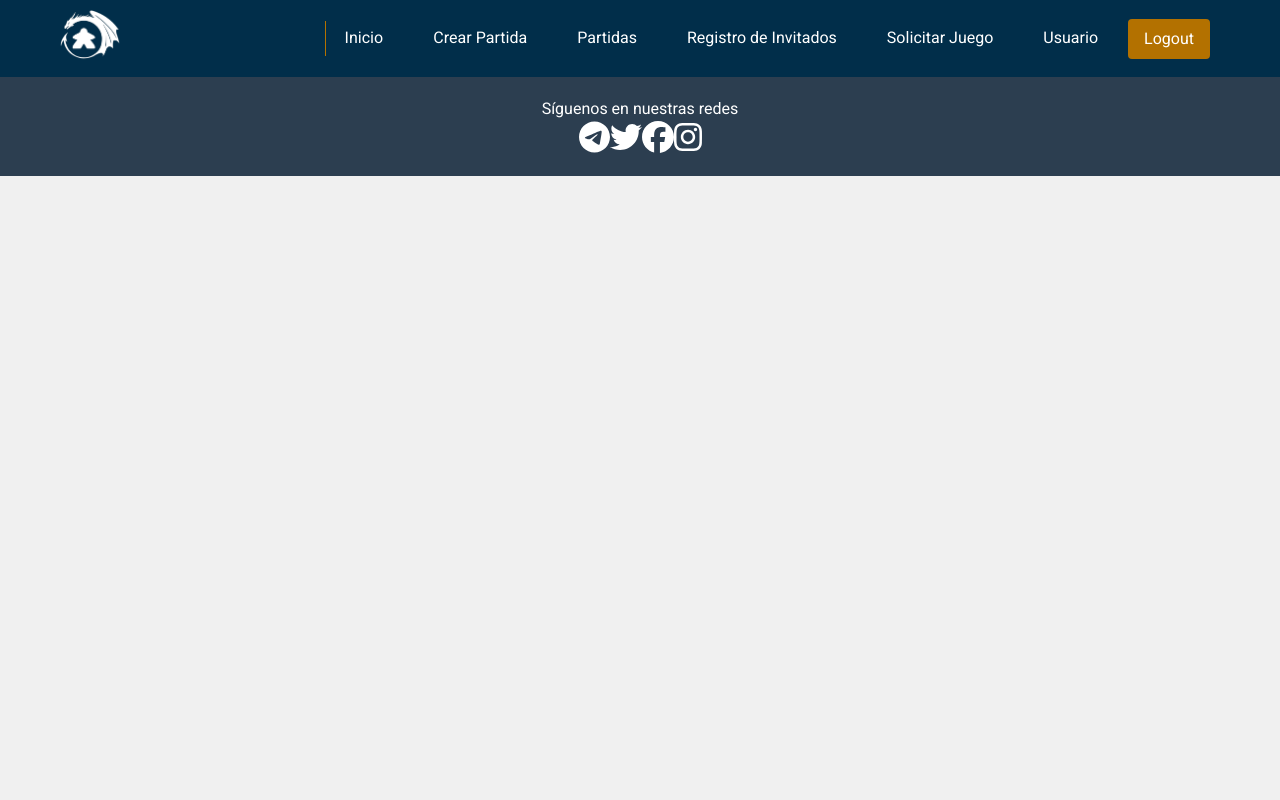
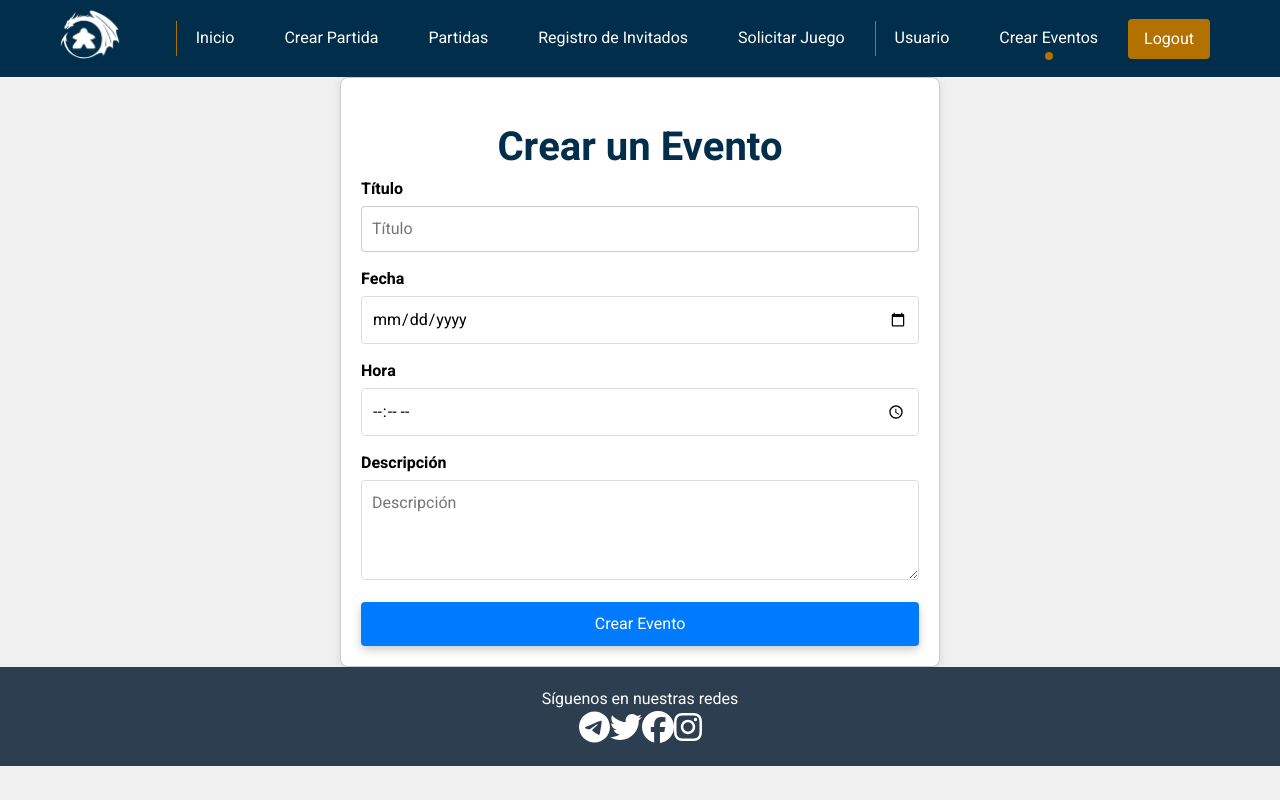
Before and after one commit to LuciaRol/web_aso, a React (Create React App) app: page /creareventos in a window 1280 px wide. Built offline with nearby package versions, Linux system fonts and the light colour scheme; no server answers; the database is empty; sample sign-in values are in the browser's storage.

Commit message:
componente crear eventos operativo

```diff
--- a/src/App.js
+++ b/src/App.js
@@ -16,6 +16,8 @@ import Usuario from './pages/Usuario';
 import CrearUsuario from './pages/CrearUsuario';
 import AdminUsuarios from './pages/AdminUsuarios';
 import WhoWeAre from './pages/WhoWeAre';
+import CrearEventos from './pages/CrearEventos';
+
 
 const App = () => {
   return (
@@ -33,6 +35,7 @@ const App = () => {
         <Route path="/adminusuarios" element={<ProtectedRoute element={<AdminUsuarios />} />} />
         <Route path="/ListaUsuarios" element={<ProtectedRoute element={<ListaUsuarios />} />} />
         <Route path="/RegistroInvitados" element={<ProtectedRoute element={<RegistroInvitados />} />} />
+        <Route path="/creareventos" element={<ProtectedRoute element={<CrearEventos />} />} />
         <Route path="/Ludoteca" element={<Ludoteca />} />
         <Route path="/login" element={<Home />} />
       </Routes>
--- a/src/components/Header.js
+++ b/src/components/Header.js
@@ -1,6 +1,6 @@
 import React, { useEffect, useState } from 'react';
 import { useAuthState } from 'react-firebase-hooks/auth';
-import { Link, useNavigate, useLocation } from 'react-router-dom';
+import { Link, useNavigate } from 'react-router-dom';
 import { auth } from '../firebase';
 import defaultImage from '../img/meeple_logo.png';
 import '../styles/header.css';
@@ -14,7 +14,6 @@ const Header = () => {
     const [userRole, setUserRole] = useState(null);
     const [isMenuOpen, setIsMenuOpen] = useState(false);
     const navigate = useNavigate();
-    const location = useLocation();
     const db = getFirestore();
 
     useEffect(() => {
@@ -83,6 +82,7 @@ const Header = () => {
                     {isLoggedIn && <li><Link to="/registroinvitados" className={window.location.pathname === '/RegistroInvitados' ? 'active' : ''}>Registro de Invitados</Link></li>}
                     {isLoggedIn && <li><Link to="/ludoteca" className={window.location.pathname === '/Ludoteca' ? 'active' : ''}>Solicitar Juego</Link></li>}
                     {isLoggedIn && <li><Link to="/usuario" className={window.location.pathname === '/Usuario' ? 'active' : ''}>Usuario</Link></li>}
+                    {isLoggedIn && <li><Link to="/creareventos" className={window.location.pathname === '/creareventos' ? 'active' : ''}>Crear Eventos</Link></li>}
                     {isLoggedIn && userRole === 'admin' && (
                         <li>
                             <Link
--- a/src/firebase.js
+++ b/src/firebase.js
@@ -2,13 +2,7 @@
 import { initializeApp } from "firebase/app";
 import { getAuth, GoogleAuthProvider } from 'firebase/auth';
 import { getDatabase } from 'firebase/database';
-import { getFirestore } from 'firebase/firestore';
-
-
-
-
-// TODO: Add SDKs for Firebase products that you want to use
-// https://firebase.google.com/docs/web/setup#available-libraries
+import { getFirestore, collection, addDoc, getDocs } from 'firebase/firestore'; // Agregar estas importaciones
 
 // Your web app's Firebase configuration
 // For Firebase JS SDK v7.20.0 and later, measurementId is optional
@@ -20,7 +14,7 @@ const firebaseConfig = {
     messagingSenderId: "691925864934",
     appId: "1:691925864934:web:f6407782deb071e0988627",
     measurementId: "G-19Z5EXFQ47"
-  };
+};
 
 // Initialize Firebase
 const app = initializeApp(firebaseConfig);
@@ -30,6 +24,8 @@ const auth = getAuth(app);
 const googleProvider = new GoogleAuthProvider();
 const db = getDatabase(app);
 
+// Inicializar Firestore
+export const firestore = getFirestore(app);
 
-export const firestore = getFirestore(app);
-export { auth, db, googleProvider };
+// Exportar las funciones de Firestore que necesitas
+export { auth, db, googleProvider, collection, addDoc, getDocs };
--- /dev/null
+++ b/src/pages/CrearEventos.js
@@ -0,0 +1,107 @@
+import { collection, addDoc, serverTimestamp } from 'firebase/firestore';
+import React, { useState } from 'react';
+import { firestore } from '../firebase'; // Importa la instancia de Firestore
+
+const FormularioEvento = () => {
+  const [titulo, setTitulo] = useState('');
+  const [fecha, setFecha] = useState('');
+  const [hora, setHora] = useState('');
+  const [descripcion, setDescripcion] = useState('');
+  const [error, setError] = useState('');
+  const [exito, setExito] = useState('');
+
+  // Maneja el envío del formulario
+  const handleSubmit = async (e) => {
+    e.preventDefault();
+
+    if (!titulo || !fecha || !hora || !descripcion) {
+      setError('Por favor, completa todos los campos.');
+      return;
+    }
+
+    try {
+      const eventosCollectionRef = collection(firestore, 'eventos'); // Colección de eventos
+      // Añadir el evento a Firestore
+      await addDoc(eventosCollectionRef, {
+        titulo,
+        fecha,
+        hora,
+        descripcion,
+        fechaHoraCreacion: serverTimestamp(), // Agregar la fecha de creación
+      });
+
+      setExito('Evento creado correctamente');
+      // Limpiar el formulario después de crear el evento
+      setTitulo('');
+      setFecha('');
+      setHora('');
+      setDescripcion('');
+    } catch (error) {
+      setError('Error al crear el evento: ' + error.message);
+    }
+  };
+
+  return (
+    <div className="form-container">
+      <h1>Crear un Evento</h1>
+
+      <form onSubmit={handleSubmit}>
+        <div className="form-group">
+          <label htmlFor="titulo">Título</label>
+          <input
+            id="titulo"
+            className="form-control"
+            type="text"
+            placeholder="Título"
+            value={titulo}
+            onChange={(e) => setTitulo(e.target.value)}
+            required
+          />
+        </div>
+
+        <div className="form-group">
+          <label htmlFor="fecha">Fecha</label>
+          <input
+            id="fecha"
+            className="form-control"
+            type="date"
+            value={fecha}
+            onChange={(e) => setFecha(e.target.value)}
+            required
+          />
+        </div>
+
+        <div className="form-group">
+          <label htmlFor="hora">Hora</label>
+          <input
+            id="hora"
+            className="form-control"
+            type="time"
+            value={hora}
+            onChange={(e) => setHora(e.target.value)}
+            required
+          />
+        </div>
+
+        <div className="form-group">
+          <label htmlFor="descripcion">Descripción</label>
+          <textarea
+            id="descripcion"
+            className="form-control"
+            placeholder="Descripción"
+            value={descripcion}
+            onChange={(e) => setDescripcion(e.target.value)}
+            required
+          />
+        </div>
+
+        <button className="submit-button" type="submit">Crear Evento</button>
+      </form>
+
+      {exito && <div className="success-message">{exito}</div>}
+      {error && <div className="error-message">{error}</div>}
+    </div>
+  );
+};
+
+export default FormularioEvento;
```
